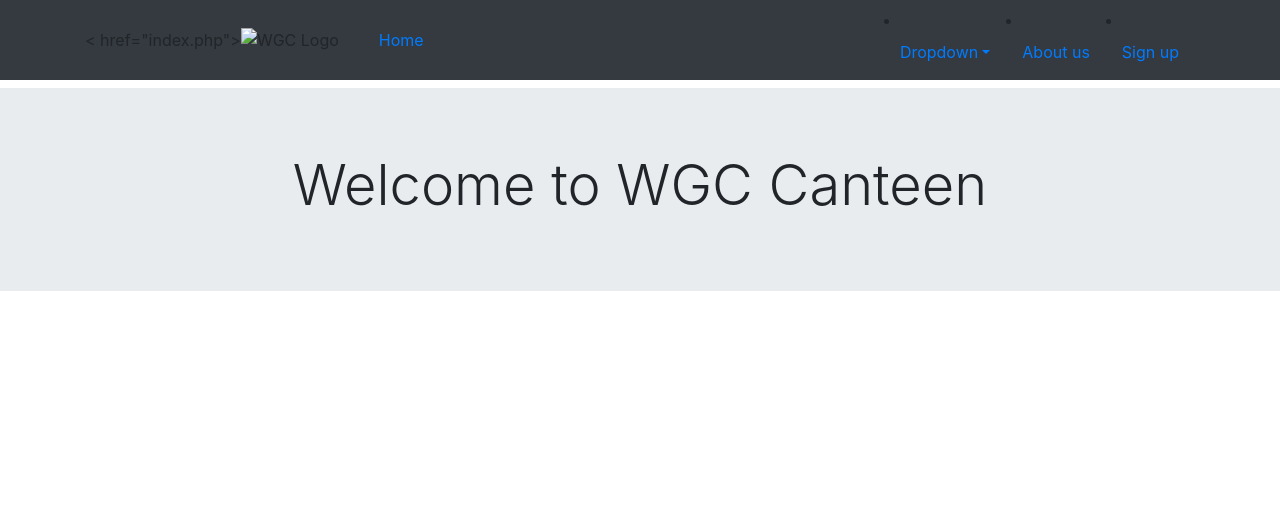
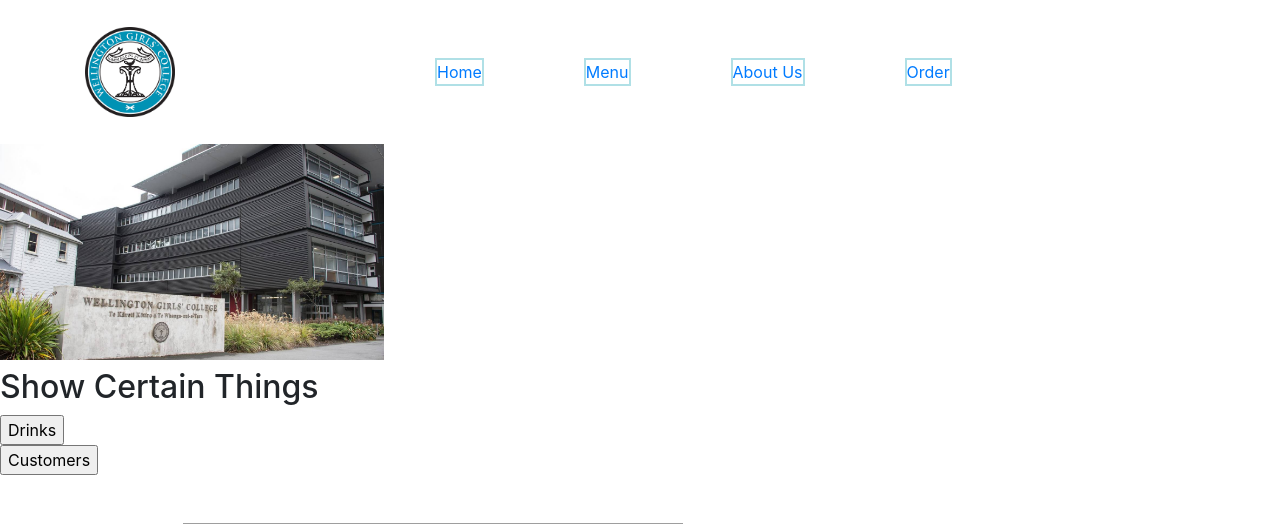
Before and after one commit to TrinityTran/13DT-WGCCanteen, a PHP site: page / in a window 1280 px wide. Shown: the top 524 px of the page. Before the commit the page ends 291 px from the top, so only its background shows below. Run offline with PHP 8.4, Linux system fonts and the light colour scheme; grey boxes are pictures that could not be loaded.

Commit message:
Add files via upload

```diff
--- /dev/null
+++ b/WGCCanteenHome.css
@@ -0,0 +1,24 @@
+li {
+    border: 2px solid powderblue;
+    margin: 50px;
+}
+img{
+    max-width: 30%;
+    height: auto;
+    margin-left: 0%;
+}
+
+.img {
+    background-position: center;
+    background-repeat: no-repeat;
+    background-size: cover;
+    position: relative;
+
+}
+
+.centered{
+    position: absolute;
+    top:50%;
+    left:50%;
+    transform: translate(-50%, -50%);
+}
--- a/index.php
+++ b/index.php
@@ -5,59 +5,129 @@
 <html lang="en">
 
 <head>
-        <meta name="viewport" content="width=device-width, initial-scale=1">
+    <meta name="viewport" content="width=device-width, initial-scale=1, shrink-to-fit=no">
     <title> WGC Canteen Home</title>
     <meta charset="UTF-8">
     <link rel="stylesheet" href="https://stackpath.bootstrapcdn.com/bootstrap/4.3.1/css/bootstrap.min.css"
           integrity="sha384-ggOyR0iXCbMQv3Xipma34MD+dH/1fQ784/j6cY/iJTQUOhcWr7x9JvoRxT2MZw1T"
           crossorigin="anonymous">
-        <link rel="stylesheet" type="text/css" href="css/WGCCanteenHome.css">
+    <link rel="stylesheet" type="text/css" href="WGCCanteenHome.css">
 </head>
 
-    <body>
-    <nav class ="navbar navbar-expand-lg navbar-dar bg-dark">
+<div class="background_img">
+    <nav class="navbar navbar-expand-lg navbar-dark bg-canteen">
         <div class="container">
-            < href="index.php">
-                <img class="nav-image" width="" alt="WGC Logo" src=""
-            <button class="navbar-toggler" type="button" data-toggle="collapse" data-target="#navbarSupportedContent"
-                    aria-controls="navbarSupportedContent" aria-expanded="false" aria-label="Toggle navigation">
+            <button class="navbar-toggler" type="button" data-toggle="collapse"
+                    data-target="#navbarToggler" aria-controls="navbarToggler" aria-expanded="false"
+                    aria-label="Toggler navigator">
                 <span class="navbar-toggler-icon"></span>
             </button>
+            <a href="index.php">
+                <img class="nav-image" width="300" alt="WGC logo" src="WGC_Logo_Transparent_RGB.png">
+            </a>
 
-            <div class="collapse navbar-collapse" id="navbarSupportedContent">
-                <ul class="nav justify-content-end">
-                    <li class="nav-item-active">
-                        <a class="nav-link active" href="index.php"> Home</a>
-                    </li>
-                       </div>
-                    <li class="nav-item dropdown">
-                        <a class="nav-link dropdown-toggle" data-toggle="dropdown" href="#" role="button" aria-haspopup="true" aria-expanded="false">Dropdown</a>
-                        <div class="dropdown-menu">
-                            <a class="dropdown-item" href="#">Action</a>
-                            <a class="dropdown-item" href="#">Another action</a>
-                            <a class="dropdown-item" href="#">Something else here</a>
-                            <div class="dropdown-divider"></div>
-                            <a class="dropdown-item" href="#">Separated link</a>
-                        </div>
+            <div class="collapse navbar-collapse" id="navbarToggler">
+                <ul class="navbar-nav mr-auto mt-2 mt-lg-0">
+                    <li class="nav-item-navactive">
+                        <a class="nav-title" href="index.php">Home</a>
                     </li>
 
-                    <li class="nav-item">
-                        <a class="nav-link" href="AboutUs.php"> About us</a>
+                    <li class="nav-item hover">
+                        <a class="nav-title" href="Menu.php">Menu</a>
                     </li>
 
-                    <li class="nav-item">
-                        <a class="nav-link" href="Order.php"> Sign up</a>
+                    <li class="nav-item hover">
+                        <a class="nav-title" href="AboutUs.php">About Us</a>
+                    </li>
+
+                    <li class="nav-item hover">
+                        <a class="nav-title" href="Order.php">Order</a>
                     </li>
                 </ul>
             </div>
         </div>
     </nav>
-
-    <div class ="jumbotron jumbotron-fluid mt-2">
-        <div class="container">
-            <h1 class="display-4 text-center"> Welcome to WGC Canteen</h1>
 </div>
 
+<body>
+<div>
+    <img src="WGC_School.jpg" class="w-auto h-auto" alt="School image">
 </div>
+
+<div class="background-text">
+    <h1></h1>
+</div>
+
 </body>
-</html>
+<main>
+    <div class="container">
+
+    </div>
+</main>
+<h2> Show Certain Things</h2>
+
+<form action="drinks.php" method="post">
+    <input type='submit' name='testquery1' value="Drinks">
+</form>
+
+<form action="drinks.php" method="post">
+    <input type='submit' name='testquery2' value="Customers">
+</form>
+
+<?php
+if(isset($_POST['testquery1']))
+{
+    $result=mysqli_query($con, "SELECT * FROM drinks");
+    if(mysqli_num_rows($result)!=0)
+    {
+        while($test = mysqli_fetch_array($result))
+        {
+            $id = $test['DrinkID'];
+            echo "<table>";
+            echo "<tr>";
+            echo "<tr>". $test['Item']. "</tr>";
+            echo "<tr>". $test['Cost']. "</tr>";
+            echo "</tr>";
+            echo "</table>";
+        }
+    }
+}
+?>
+
+
+<?php
+if(isset($_POST['testquery2']))
+{
+    $result=mysqli_query($con, "SELECT * FROM customers ");
+    if(mysqli_num_rows($result)!=0)
+    {
+        while($test = mysqli_fetch_array($result))
+        {
+            $id = $test['CustomerID'];
+            echo "<table>";
+            echo "<tr>";
+            echo "<tr>". $test['FName']. "</tr>";
+            echo "<tr>". $test['LName']. "</tr>";
+            echo "</tr>";
+            echo "</table>";
+        }
+    }
+}
+?>
+
+
+<div class="page-footer">
+    <div class="container text-center text-md-left mt-5">
+        <div class="row mt-3">
+            <div class="logo mx-auto mb-md-0 mb-4">
+                <iframe src="https://www.google.com/maps/embed?pb=!1m18!1m12!
+                1m3!1d2998.5363311184515!2d174.77800201542235!3d-41.275430479274625!2m3
+                !1f0!2f0!3f0!3m2!1i1024!2i768!4f13.1!3m3!1m2!1s0x6d38ae2f27710d0d%3A0x2d0763d38f00974b!
+                2sWellington%20Girls&#39;%20College!5e0!3m2!1sen!2snz!4v1595291334782!5m2!1sen!2snz"
+                        width ="500" height="300" style="border:0; margin-bottom: 1rem;"
+                        aria-hidden="false" tabindex="0">
+
+                </iframe>
+            </div>
+
+            <div class="col-md-3 col-lg-2 col-x1-2 mx-auto mb-4">
```
Also changed, not shown: Menu.php (+115 -27 lines), Order.php (+39 -47 lines), WGC_Logo_Transparent_RGB.png (added), WGC_School.jpg (added), process.php (indentation only). Lines whose indentation alone changed are shown as unchanged.
